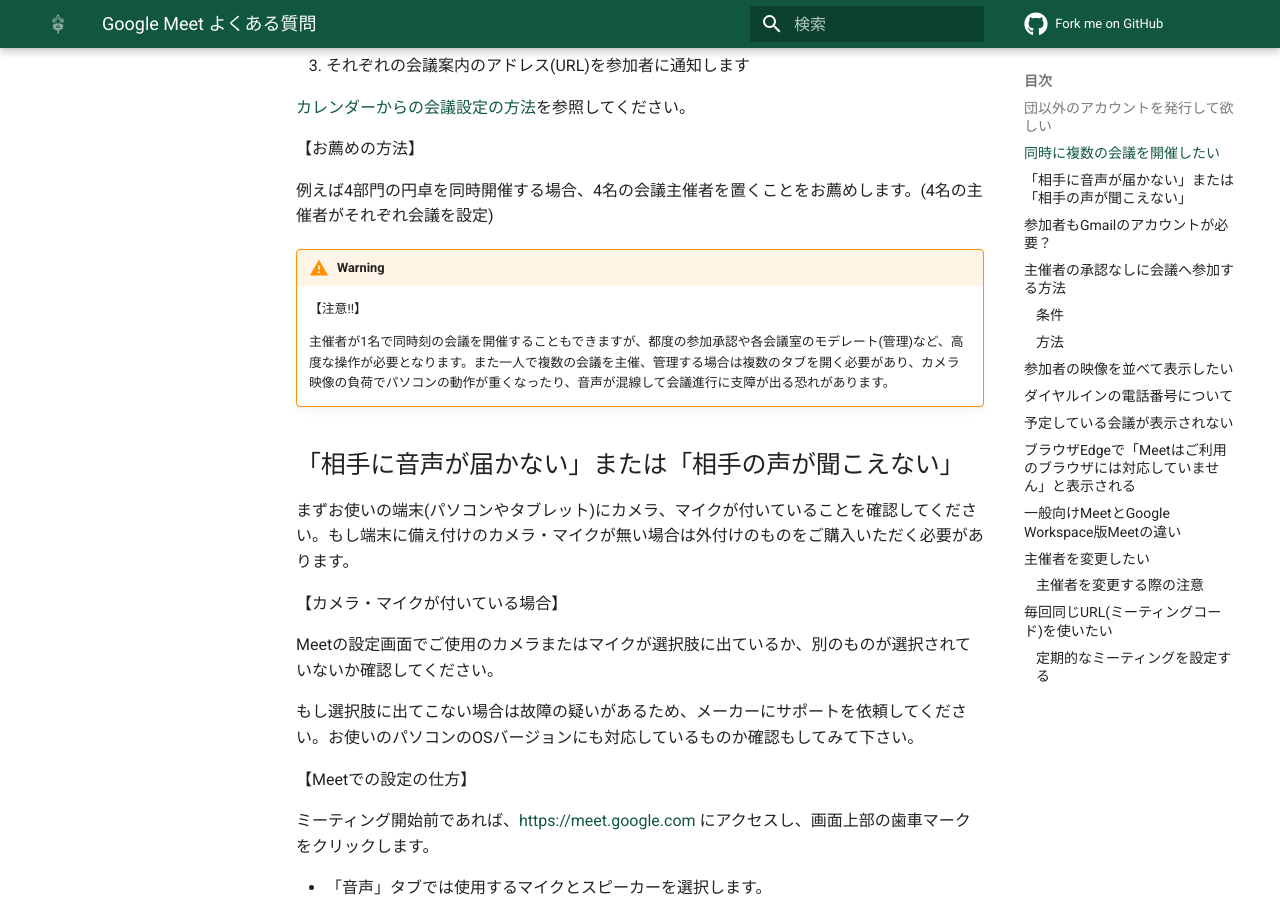
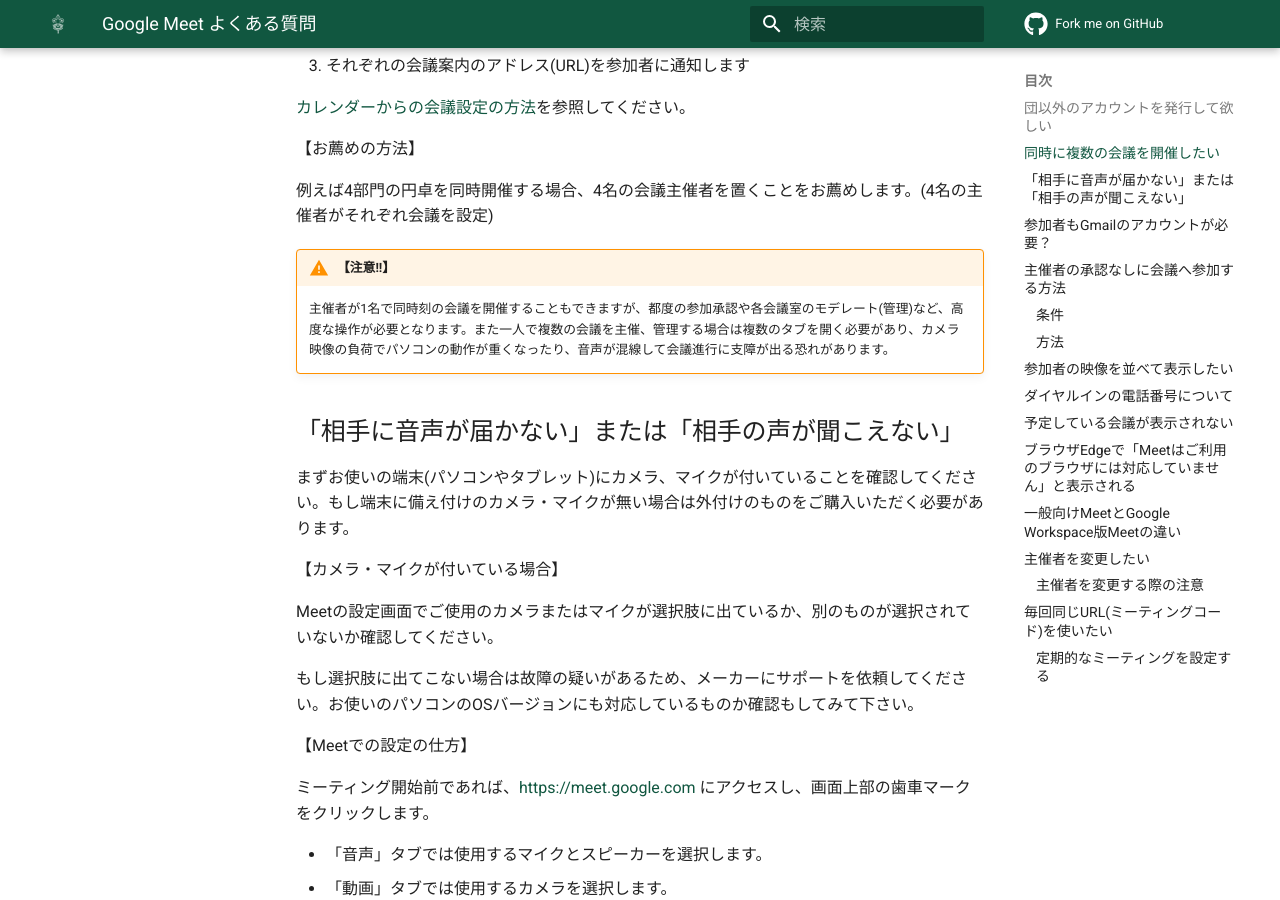
Before and after one commit to Scout-Association-of-Japan/DX-promotion-guidelines, an MkDocs documentation site: the page built from docs/faq/meet/index.md, in a window 1280 px wide and 900 px high, scrolled down 667 px. Built offline with MkDocs 1.6.1 and Material for MkDocs 9.7.7, drawn with Linux system fonts in a browser that asks for light colours; comment, search, counter and statistics services are not loaded; some of the changed text lies outside the part shown.

Commit message:
Update index.md
- 装飾部のラベル表記を修正

```diff
--- a/docs/faq/meet/index.md
+++ b/docs/faq/meet/index.md
@@ -33,8 +33,7 @@
 
 
 
-!!! warning
-	【注意!!】
+!!! warning "【注意!!】"
 
 	主催者が1名で同時刻の会議を開催することもできますが、都度の参加承認や各会議室のモデレート(管理)など、高度な操作が必要となります。また一人で複数の会議を主催、管理する場合は複数のタブを開く必要があり、カメラ映像の負荷でパソコンの動作が重くなったり、音声が混線して会議進行に支障が出る恐れがあります。
 
@@ -126,8 +125,7 @@
 
 参考: 2021年7月8日現在のEdge最新バージョンは91.0.864です。
 
-!!! tip
-	【Microsoft Edgeのバージョンを確認する】
+!!! tip "【Microsoft Edgeのバージョンを確認する】"
 
 	- Microsoft Edgeを起動します。
 	- 右上の[ 他の操作 ]ボタンをクリックします。
@@ -140,8 +138,7 @@
 
 主に以下の機能の違いがあります。
 
-!!! Tip
-	主な機能の比較
+!!! Tip	"主な機能の比較"
 
 	|機能|無償版|日本連盟版|
 	|---|---|---|
```
Also changed, not shown: other parts of docs/faq/meet/index.md (+1 -1 lines).
